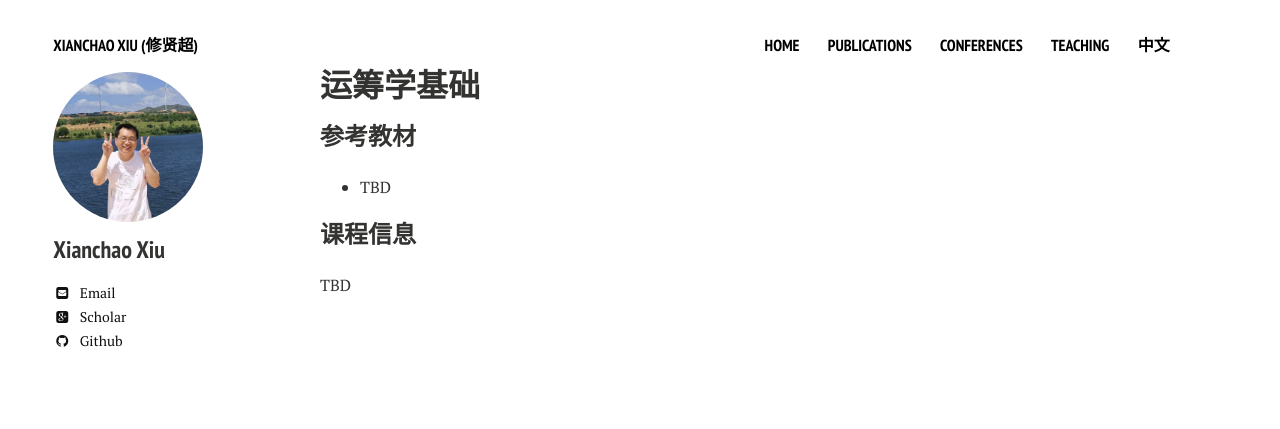
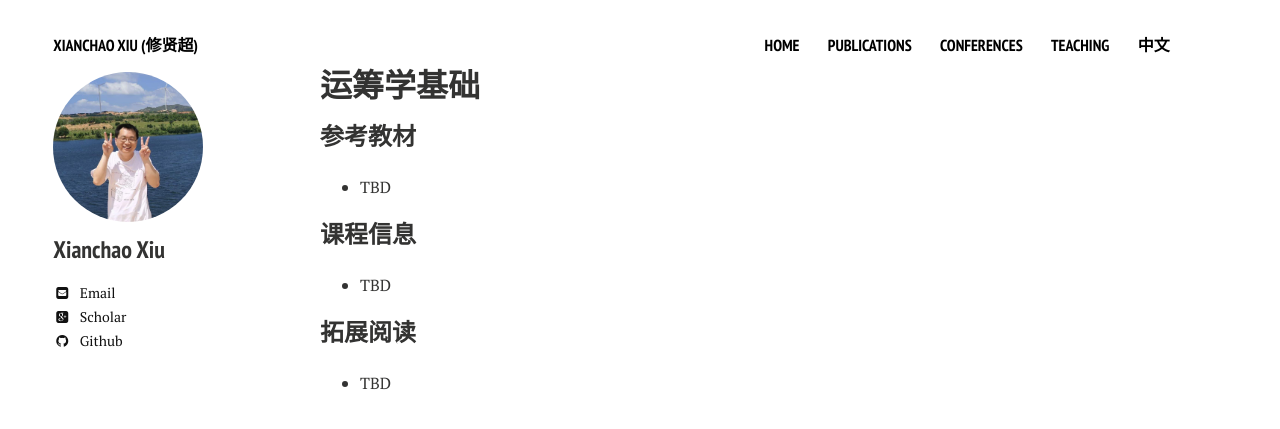
Before and after one commit to xianchaoxiu/xianchaoxiu.github.io, a Jekyll site: the page built from teaching/OR/2026/index.md, in a window 1280 px wide. Shown: the top 429 px of the page. Built offline with Jekyll 4.4.1, drawn with Linux system fonts in a browser that asks for light colours; nearby versions of some CDN libraries.

Commit message:
Update index.md

```diff
--- a/teaching/OR/2026/index.md
+++ b/teaching/OR/2026/index.md
@@ -9,4 +9,7 @@ share: false
 * TBD
 
 ### 课程信息
-TBD
+* TBD
+
+### 拓展阅读
+* TBD
```
